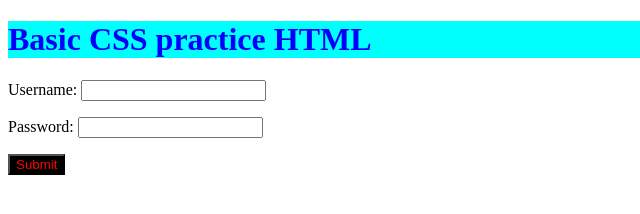
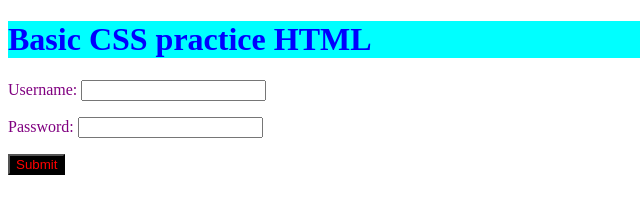
Before and after one commit to sanduler/WebPractice, a plain HTML site: page Ass7/index.html in a window 1280 px wide. Shown: the full height of the page, 0-640 px from the left. Drawn offline with Linux system fonts and the light colour scheme.

Commit message:
finished

```diff
--- a/Ass7/style.css
+++ b/Ass7/style.css
@@ -8,4 +8,6 @@ button{
     background-color: black;
 
 }
-p
+p{
+    color: purple;
+}
```
